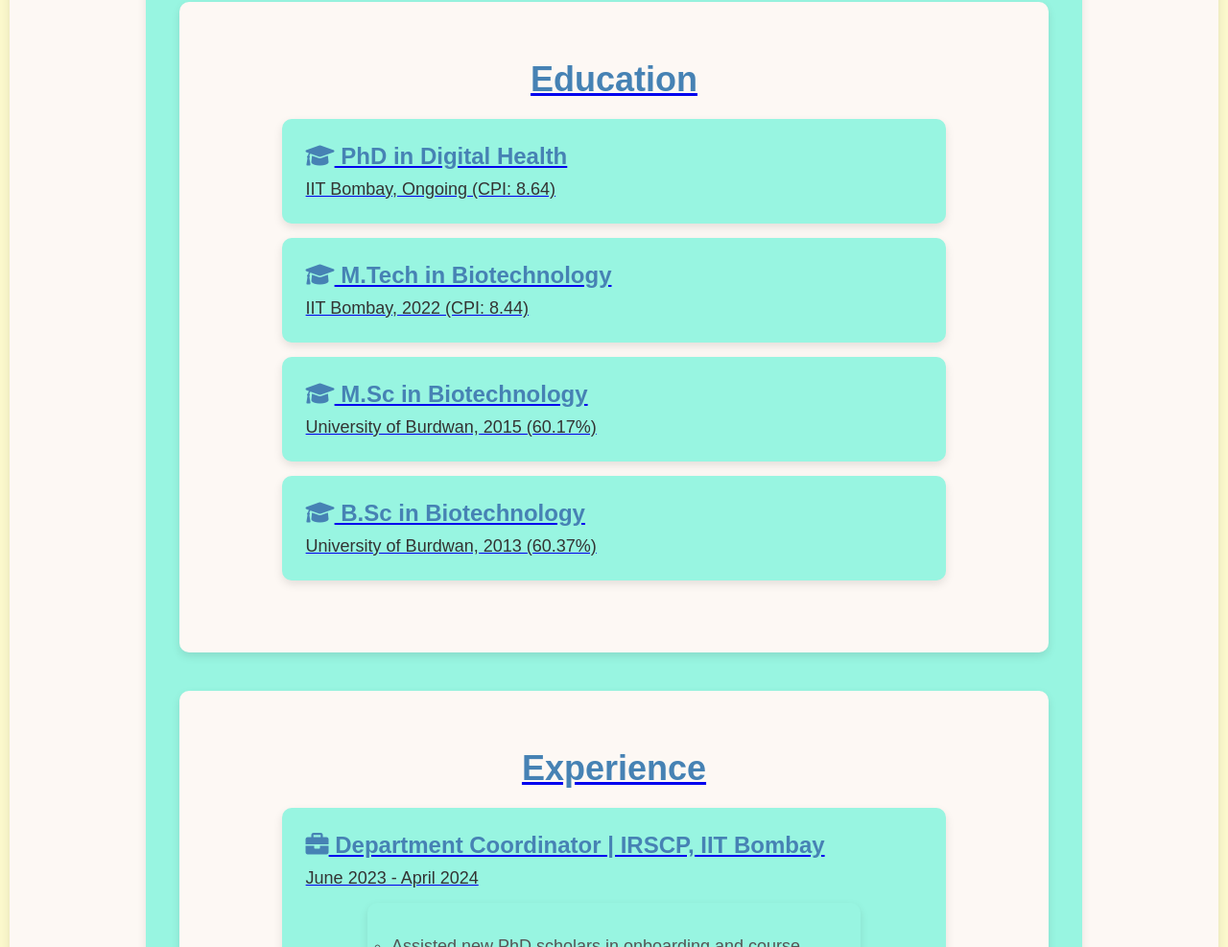
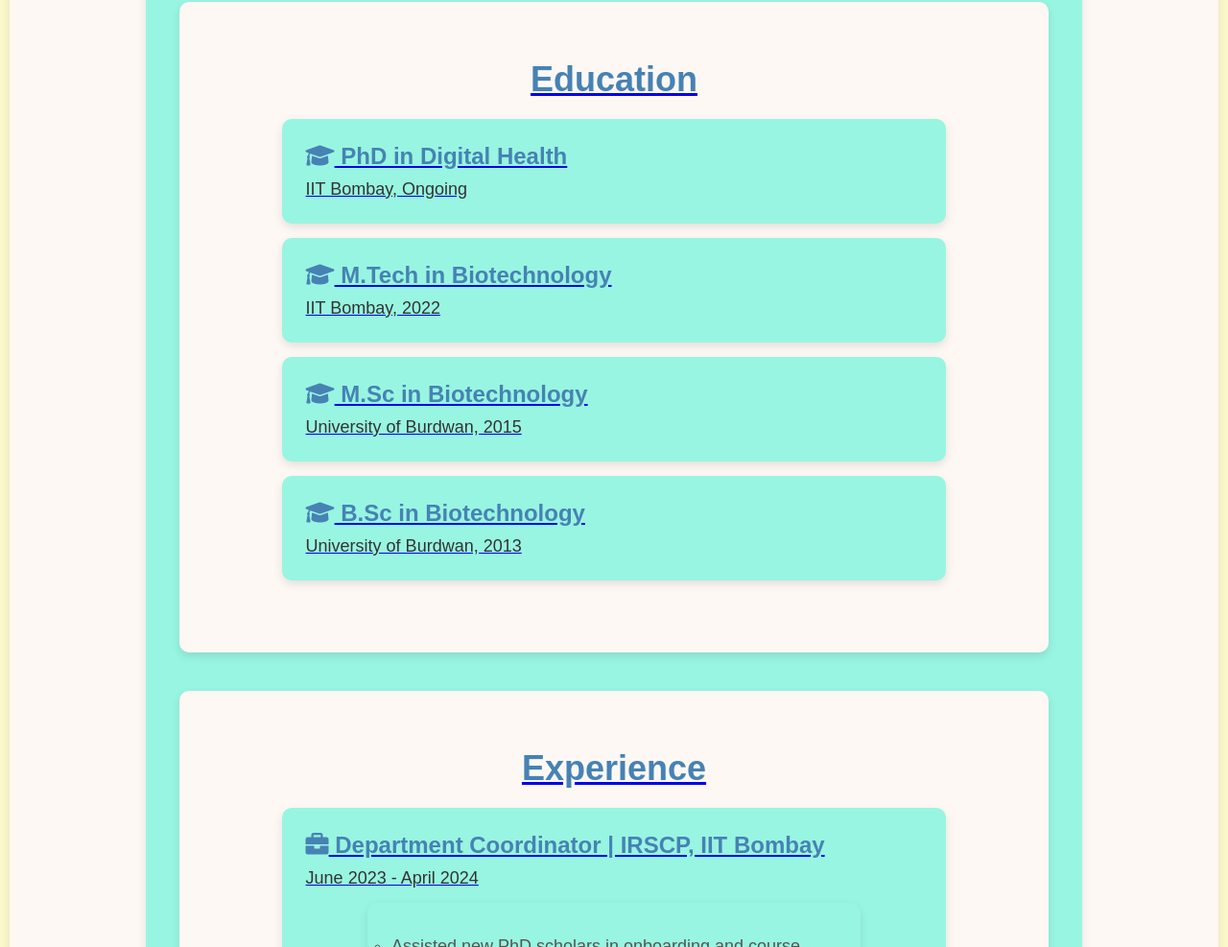
Before and after one commit to MicroBuddha/Buddhadev, a plain HTML site: page index.html in a window 1280 px wide. Shown: the part 2313-3300 px from the top of the page at 96% size. Drawn offline with Linux system fonts and the light colour scheme.

Commit message:
Update index.html

```diff
--- a/index.html
+++ b/index.html
@@ -101,19 +101,19 @@ Detection of Oral Potentially Malignant Lesions through Transformer-based Segmen
         <h2>Education</h2>
         <div class="education-card">
             <h3><i class="fas fa-graduation-cap"></i> PhD in Digital Health</h3>
-            <p>IIT Bombay, Ongoing (CPI: 8.64)</p>
+            <p>IIT Bombay, Ongoing </p>
         </div>
         <div class="education-card">
             <h3><i class="fas fa-graduation-cap"></i> M.Tech in Biotechnology</h3>
-            <p>IIT Bombay, 2022 (CPI: 8.44)</p>
+            <p>IIT Bombay, 2022 </p>
         </div>
         <div class="education-card">
             <h3><i class="fas fa-graduation-cap"></i> M.Sc in Biotechnology</h3>
-            <p>University of Burdwan, 2015 (60.17%)</p>
+            <p>University of Burdwan, 2015 </p>
         </div>
         <div class="education-card">
             <h3><i class="fas fa-graduation-cap"></i> B.Sc in Biotechnology</h3>
-            <p>University of Burdwan, 2013 (60.37%)</p>
+            <p>University of Burdwan, 2013 </p>
         </div>
     </section>
 
```
